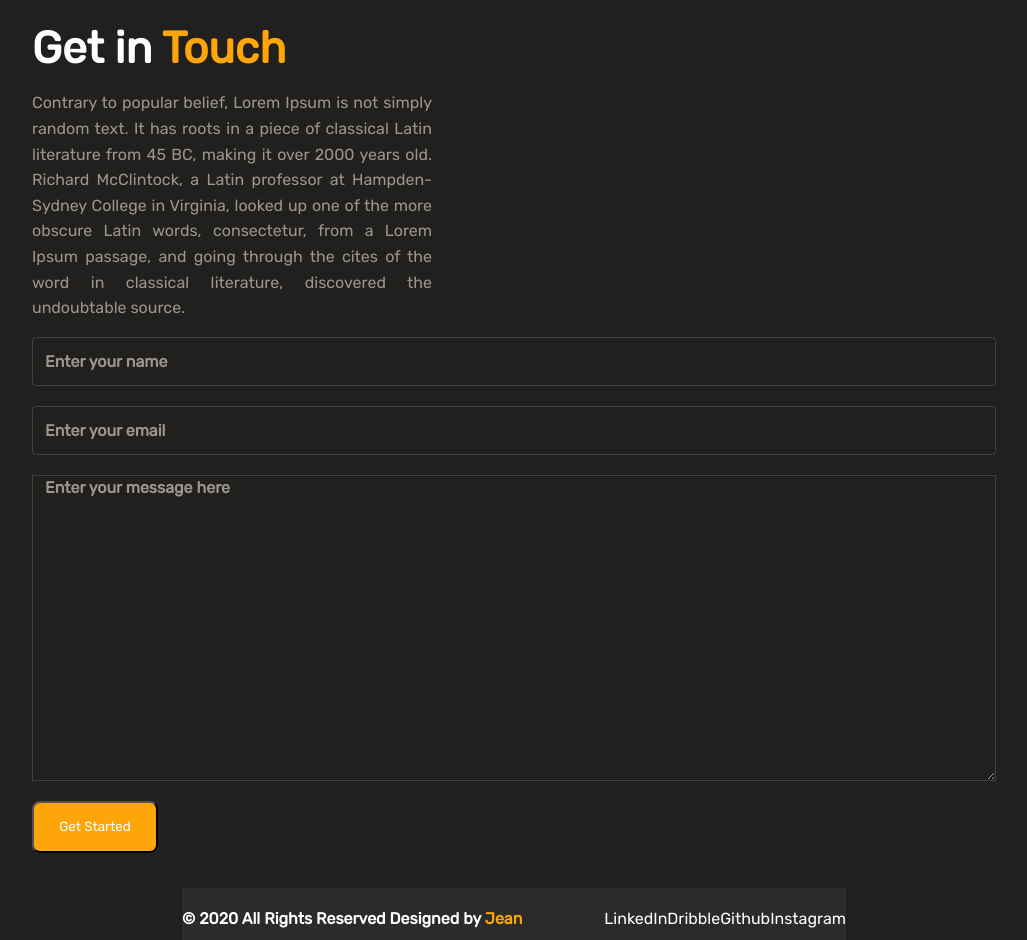
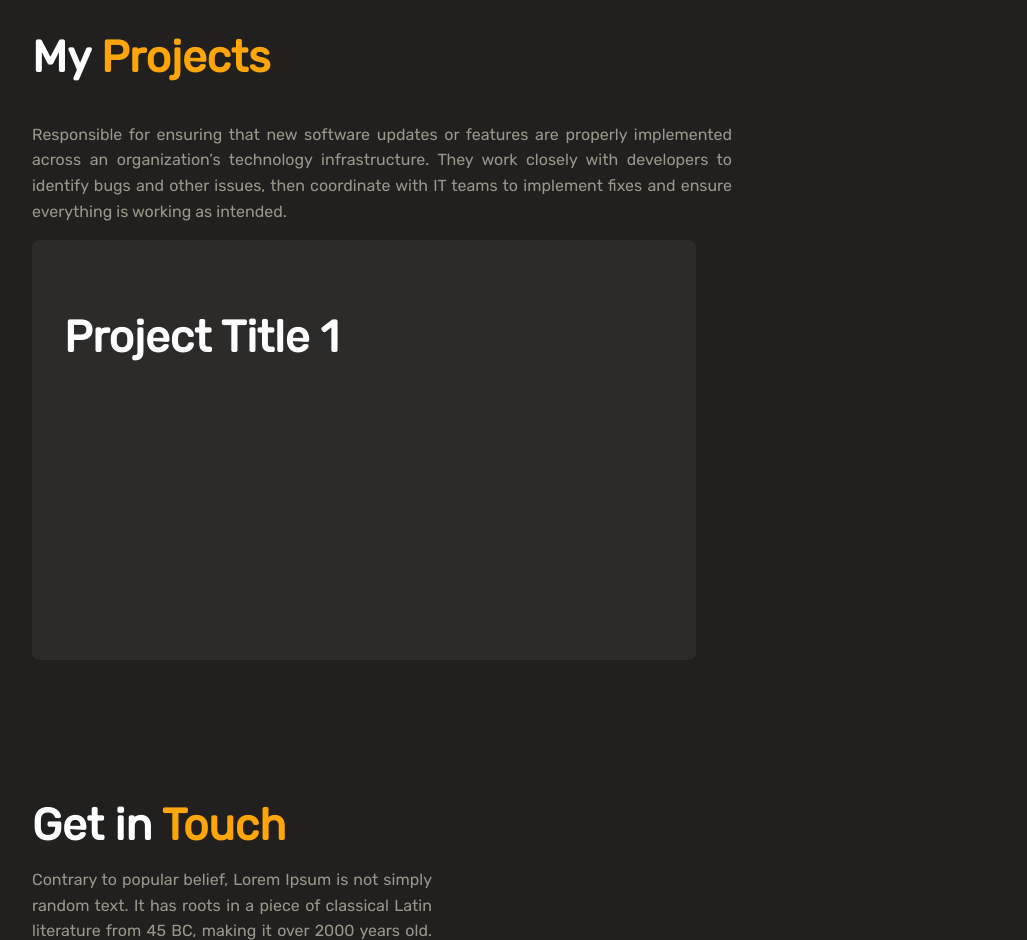
Before and after one commit to jx13xx/jx13xx.github.io, a plain HTML site: page index.html in a window 1280 px wide. Shown: the part 4680-5620 px from the top of the page, without its empty margins (126-1153 px from the left). Drawn offline with Linux system fonts and the light colour scheme.

Commit message:
chore: added the project section #6

```diff
--- a/index.html
+++ b/index.html
@@ -139,6 +139,39 @@
     </div>
   </div>
   <hr class="divider"/>
+  <div class="project">
+    <h1>My <strong>Projects</strong></h1>
+    <p>Responsible for ensuring that new software updates or features are properly implemented across an organization’s technology infrastructure. They work closely with developers to identify bugs and other issues, then coordinate with IT teams to implement fixes and ensure everything is working as intended.</p>
+    <div class="project-section">
+      <div class="project-tile">
+        <h1>Project Title 1</h1>
+      </div>
+      <div class="project-tile">
+        <h1>Project Title 1</h1>
+      </div>
+      <div class="project-tile">
+        <h1>Project Title 1</h1>
+      </div>
+      <div class="project-tile">
+        <h1>Project Title 1</h1>
+      </div>
+      <div class="project-tile">
+        <h1>Project Title 1</h1>
+      </div>
+      <div class="project-tile">
+        <h1>Project Title 1</h1>
+      </div>
+      <div class="project-tile">
+        <h1>Project Title 1</h1>
+      </div>
+      <div class="project-tile">
+        <h1>Project Title 1</h1>
+      </div>
+      <div class="project-tile">
+        <h1>Project Title 1</h1>
+      </div>
+    </div>
+  </div>
   <div class="contact-us">
     <div class="intro">
       <h4>Get in <strong>Touch</strong></h4>
--- a/style.css
+++ b/style.css
@@ -474,7 +474,54 @@ footer ul li a:hover {
     color: #FFFFFF;
 }
 
+.project h1 {
+    font-family: Rubik;
+    font-style: normal;
+    font-weight: 700;
+    font-size: 44px;
+    line-height: 160%;
+    align-items: center;
+    color: #FFFFFF;
+}
 
+.project strong {
+    font-family: Rubik;
+    font-style: normal;
+    font-weight: 700;
+    font-size: 44px;
+    line-height: 160%;
+    align-items: center;
+    color: #FEA609;
+}
+
+.project p {
+    width: 700px;
+    font-family: Rubik;
+    text-align: justify;
+    font-style: normal;
+    font-weight: 400;
+    font-size: 16px;
+    line-height: 160%;
+    color: #9B968B;
+}
+
+
+.project-section {
+    display: flex;
+    flex-wrap: wrap;
+    height: 500px;
+    gap: 100px;
+    overflow-x: hidden;
+    overflow-y: auto;
+}
+.project-tile {
+    padding: 32px;
+    gap: 28px;
+    width: 600px;
+    height: 356px;
+    background: #2D2B29;
+    border-radius: 8px;
+}
 @media screen and (max-width: 842px) {
 
     body {
```
